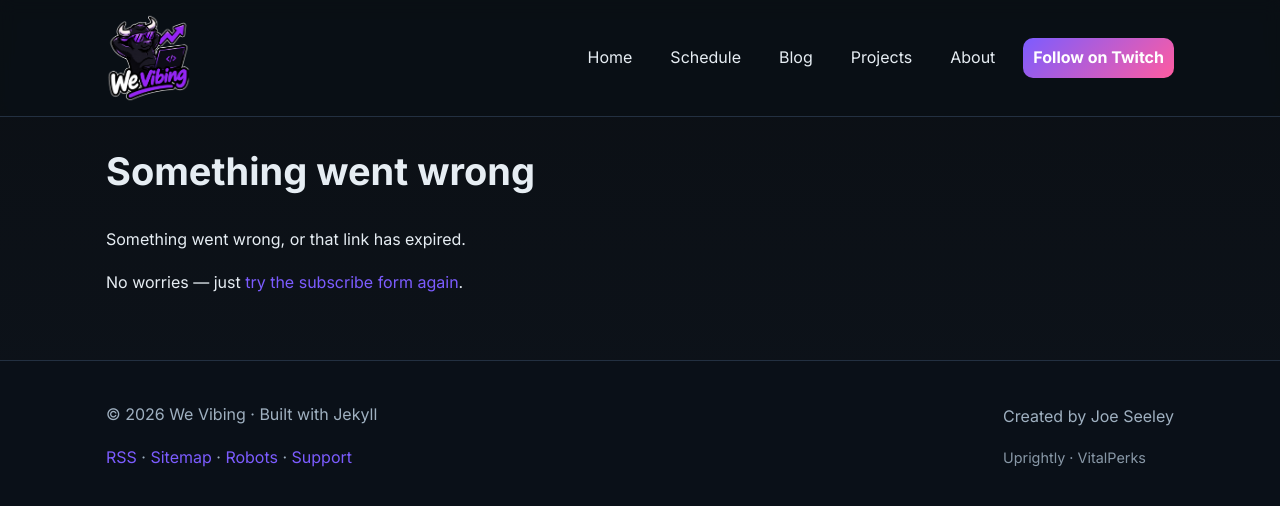
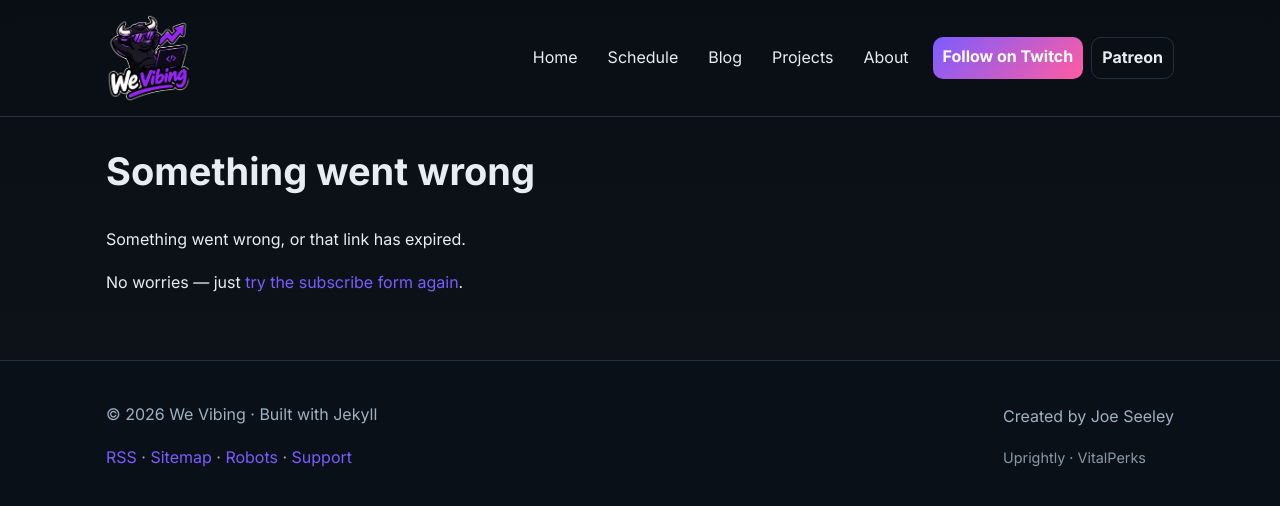
Before and after one commit to codescrapbook/wevibing, a Jekyll site: the page built from subscribe-error.md, in a window 1280 px wide. Shown: the top 506 px of the page. Built offline with Jekyll 4.4.1, drawn with Linux system fonts in a browser that asks for light colours.

Commit message:
Add real Turnstile sitekey and Patreon header button
Swap the Cloudflare Turnstile test sitekey for the production
managed-mode key for wevibing.com and www.wevibing.com. Restore a
secondary outline Patreon button in the header next to Follow on Twitch.

```diff
--- a/_config.yml
+++ b/_config.yml
@@ -14,13 +14,16 @@ timezone: UTC
 # Relay 303-redirects no-JS posts to /check-your-inbox/ or /subscribe-error/.
 subscribe:
   endpoint: "https://relay.whatdoyouwant.io/f/pk_live_wevibing_8fa4114f5dcfc996a5b88ea5/subscribe"
-  # Cloudflare Turnstile TEST key (always passes). Swap for the real site key before launch.
-  turnstile_sitekey: "1x0000000000000000000000000000000AA"
+  # Cloudflare Turnstile managed-mode sitekey for wevibing.com and www.wevibing.com.
+  turnstile_sitekey: "0x4AAAAAAGE-WNlrbZ4brp6k"
 
 twitch:
   channel: "wevibing"
   url: "https://www.twitch.tv/wevibing"
   schedule_url: "https://www.twitch.tv/wevibing/schedule"
+
+patreon:
+  url: "https://www.patreon.com/wevibing"
 
 author:
   name: "Joe Seeley"
--- a/_includes/header.html
+++ b/_includes/header.html
@@ -16,8 +16,9 @@
         {% for item in site.navigation %}
           <li><a href="{{ item.url | relative_url }}" {% if page.url == item.url %}aria-current="page"{% endif %}>{{ item.title }}</a></li>
         {% endfor %}
-        <li class="cta">
-          <a href="{{ site.twitch.url }}" target="_blank" rel="noopener">Follow on Twitch</a>
+        <li class="cta-group">
+          <a class="cta-primary" href="{{ site.twitch.url }}" target="_blank" rel="noopener">Follow on Twitch</a>
+          <a class="cta-secondary" href="{{ site.patreon.url }}" target="_blank" rel="noopener">Patreon</a>
         </li>
       </ul>
     </nav>
--- a/assets/css/main.scss
+++ b/assets/css/main.scss
@@ -61,8 +61,28 @@ img { max-width: 100%; height: auto; }
 .site-nav ul { display: flex; gap: 18px; align-items: center; list-style: none; padding: 0; margin: 0; }
 .site-nav a { color: var(--text); padding: 6px 10px; border-radius: 7px; }
 .site-nav a[aria-current="page"] { background: var(--bg-elev); border: 1px solid var(--border); }
-.site-nav .cta a { background: linear-gradient(135deg, var(--brand) 0%, var(--brand-2) 100%); color: white; font-weight: 700; }
-.site-nav .cta a:hover { opacity: 0.95; text-decoration: none; }
+.site-nav .cta-group {
+  display: flex;
+  flex-wrap: wrap;
+  align-items: center;
+  gap: 8px;
+}
+.site-nav .cta-primary {
+  background: linear-gradient(135deg, var(--brand) 0%, var(--brand-2) 100%);
+  color: white;
+  font-weight: 700;
+}
+.site-nav .cta-primary:hover { opacity: 0.95; text-decoration: none; }
+.site-nav .cta-secondary {
+  background: transparent;
+  color: var(--text);
+  font-weight: 700;
+  border: 1px solid var(--border);
+}
+.site-nav .cta-secondary:hover {
+  border-color: var(--brand);
+  text-decoration: none;
+}
 
 /* Footer */
 .site-footer {
@@ -452,7 +472,9 @@ $bp-lg: 1100px;
   border-radius: 10px;
   min-height: 44px; /* touch target */
 }
-.site-nav .cta a { text-align: center; }
+.site-nav .cta-group { flex-direction: column; align-items: stretch; margin-top: 4px; }
+.site-nav .cta-primary,
+.site-nav .cta-secondary { text-align: center; }
 /* Scope collapsed nav to small screens only */
 $bp-md-down: ($bp-md - 1px);
 @media (max-width: $bp-md-down) {
@@ -478,11 +500,21 @@ $bp-md-down: ($bp-md - 1px);
   .nav-toggle { display: none; }
   .header-inner { flex-wrap: nowrap; }
   .site-nav { width: auto; margin-top: 0; }
-  .site-nav ul { flex-direction: row; align-items: center; gap: 18px; }
+  .site-nav ul { flex-direction: row; align-items: center; gap: 10px; }
   .site-nav a { padding: 6px 10px; min-height: 0; display: inline-block; }
+  .site-nav .cta-group { flex-direction: row; flex-wrap: nowrap; margin-top: 0; margin-left: 4px; }
+  .site-nav .cta-primary,
+  .site-nav .cta-secondary { white-space: nowrap; }
   /* Force nav visible on desktop regardless of JS/body state */
   .js .site-nav,
   .nav-open .site-nav { display: block !important; }
+}
+
+/* Tight header on mid-size desktops so two CTAs don't overflow */
+@media (min-width: $bp-md) and (max-width: 1199px) {
+  .brand-logo { height: 72px; }
+  .site-nav ul { gap: 6px; }
+  .site-nav a { padding: 6px 8px; }
 }
 
 /* Typography improvements */
```
Also changed, not shown: README.md.
